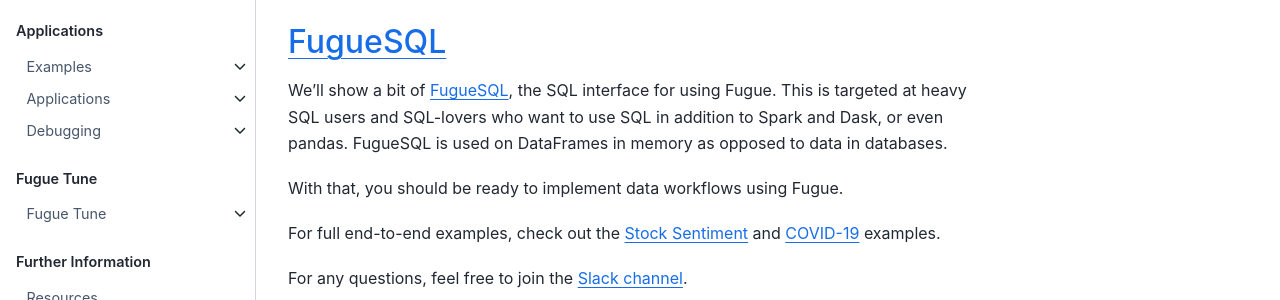
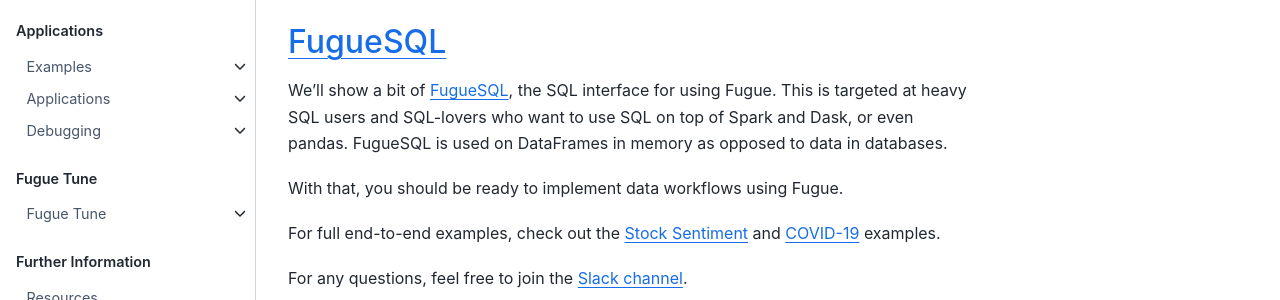
Before and after one commit to fugue-project/tutorials, a Jupyter Book: the page built from tutorials/beginner/index.md, in a window 1280 px wide and 900 px high, scrolled down 1500 px. Shown: the part 449-749 px from the top of the window. Built offline with Jupyter Book 1.0.4 settings and Sphinx 7.4.7 and the Sphinx Book theme 1.1.4, drawn with Linux system fonts in a browser that asks for light colours; pages that are not in the unit, such as notebooks, are missing from menus.

Commit message:
Update index.md

```diff
--- a/tutorials/beginner/index.md
+++ b/tutorials/beginner/index.md
@@ -46,7 +46,7 @@
 The heart of Fugue is distributed computing. In this section, we'll show the keywords and concepts that allow Fugue to fully utilize the power of distributed computing. This includes `partitions`, `persisting`, and `broadcasting`.
 
 ## [FugueSQL](beginner_sql.ipynb)
-We'll show a bit of [FugueSQL](../fugue_sql/index.md), the SQL interface for using Fugue. This is targeted at heavy SQL users and SQL-lovers who want to use SQL in addition to Spark and Dask, or even pandas. FugueSQL is used on DataFrames in memory as opposed to data in databases.
+We'll show a bit of [FugueSQL](../fugue_sql/index.md), the SQL interface for using Fugue. This is targeted at heavy SQL users and SQL-lovers who want to use SQL on top of Spark and Dask, or even pandas. FugueSQL is used on DataFrames in memory as opposed to data in databases.
 
 With that, you should be ready to implement data workflows using Fugue.
 
```
